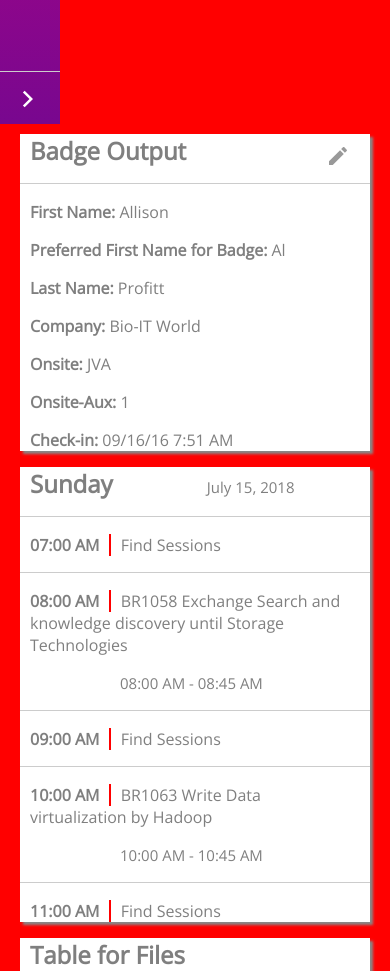
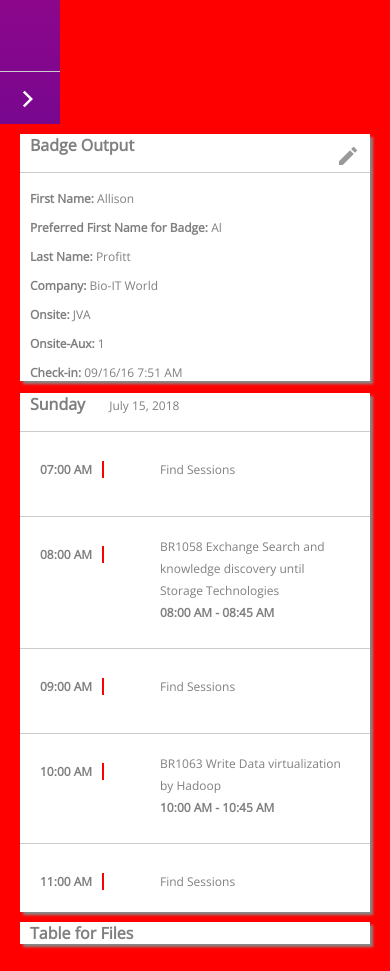
Before and after one commit to sethbaldridge87/rfTest, a plain HTML site: page index.html in a window 390 px wide. Shown: the part 720-1691 px from the top of the page. Drawn offline with nearby package versions, Linux system fonts and the light colour scheme.

Commit message:
Mobilization issue

```diff
--- a/index.html
+++ b/index.html
@@ -36,7 +36,7 @@
     <div id="main">
         <div id="top">
             <div id="badgeOutput">
-                <div class="row">
+                <div>
                     <h2>Badge Output</h2>
                     <span><img src="icons/edit.svg" alt="Edit"/></span>
                 </div>
@@ -50,16 +50,35 @@
                 <div><p><b>Check-in: </b>09/16/16 7:51 AM</p></div>
             </div>
             <div id="calendar">
-                <div class="row">
+                <div id="calendar_header">
                     <h2>Sunday</h2>
                     <span>July 15, 2018</span>
                 </div>
                 <hr>
-                <div><p><b>07:00 AM</b> Find Sessions</p></div><hr>
-                <div><p><b>08:00 AM</b> BR1058 Exchange Search and knowledge discovery until Storage Technologies</p><span>08:00 AM - 08:45 AM</span></div><hr>
-                <div><p><b>09:00 AM</b> Find Sessions</p></div><hr>
-                <div><p><b>10:00 AM</b> BR1063 Write Data virtualization by Hadoop</p><span>10:00 AM - 10:45 AM</span></div><hr>
-                <div><p><b>11:00 AM</b> Find Sessions</p></div>
+                <div class="row">
+                    <div class="timeStamp"><p><b>07:00 AM</b></p></div>
+                    <div><p>Find Sessions</p></div>
+                </div>
+                <hr>
+                <div class="row">
+                    <div class="timeStamp"><p><b>08:00 AM</b></p></div>
+                    <div><span>BR1058 Exchange Search and knowledge discovery until Storage Technologies</span><br><span><b>08:00 AM - 08:45 AM</b></span></div>
+                </div>
+                <hr>
+                <div class="row">
+                    <div class="timeStamp"><p><b>09:00 AM</b></p></div>
+                    <div><p>Find Sessions</p></div>
+                </div>
+                <hr>
+                <div class="row">
+                    <div class="timeStamp"><p><b>10:00 AM</b></p></div>
+                    <div><span>BR1063 Write Data virtualization by Hadoop</span><br><span><b>10:00 AM - 10:45 AM</b></span></div>
+                </div>
+                <hr>
+                <div class="row">
+                    <div class="timeStamp"><p><b>11:00 AM</b></p></div>
+                    <div><p>Find Sessions</p></div>
+                </div>
             </div>
         </div>
         <div id="bottom">
--- a/style.css
+++ b/style.css
@@ -13,6 +13,7 @@ p {
 }
 .row {
     position: relative;
+    display: flex;
 }
 #sideNav {
     position: relative;
@@ -84,15 +85,20 @@ hr {
     background-color: #fff;
     box-shadow: 2.5px 2.5px 2.5px rgb(136, 136, 136);
 }
+#calendar_header span {
+    margin-left: 20px;
+}
 #calendar span {
     color: rgba(0,0,0,0.5);
     font-size: 15px;
-    margin-left: 90px;
 }
-#calendar b {
+.timeStamp b {
     border-right: 2px solid red;
     padding-right: 10px;
     margin-right: 5px;
+}
+.timeStamp {
+    min-width: 100px;
 }
 #files {
     height: 100%;
@@ -117,9 +123,6 @@ hr {
     body {
         background: #0f0;
     }
-    #main {
-
-    }
     #top {
         display: block;
         height: auto;
@@ -134,16 +137,17 @@ hr {
     }
     #main {
         width: auto;
+        height: auto;
+    }
+    h2 {
+        font-size: 1em;
+    }
+    p,span,#calendar span {
+        font-size: .75em;
     }
 }
 @media screen and (max-width: 380px) {
     body {
         background: #00f;
     }
-    h2 {
-        font-size: 1em;
-    }
-    p {
-        font-size: .75em;
-    }
 }
```
